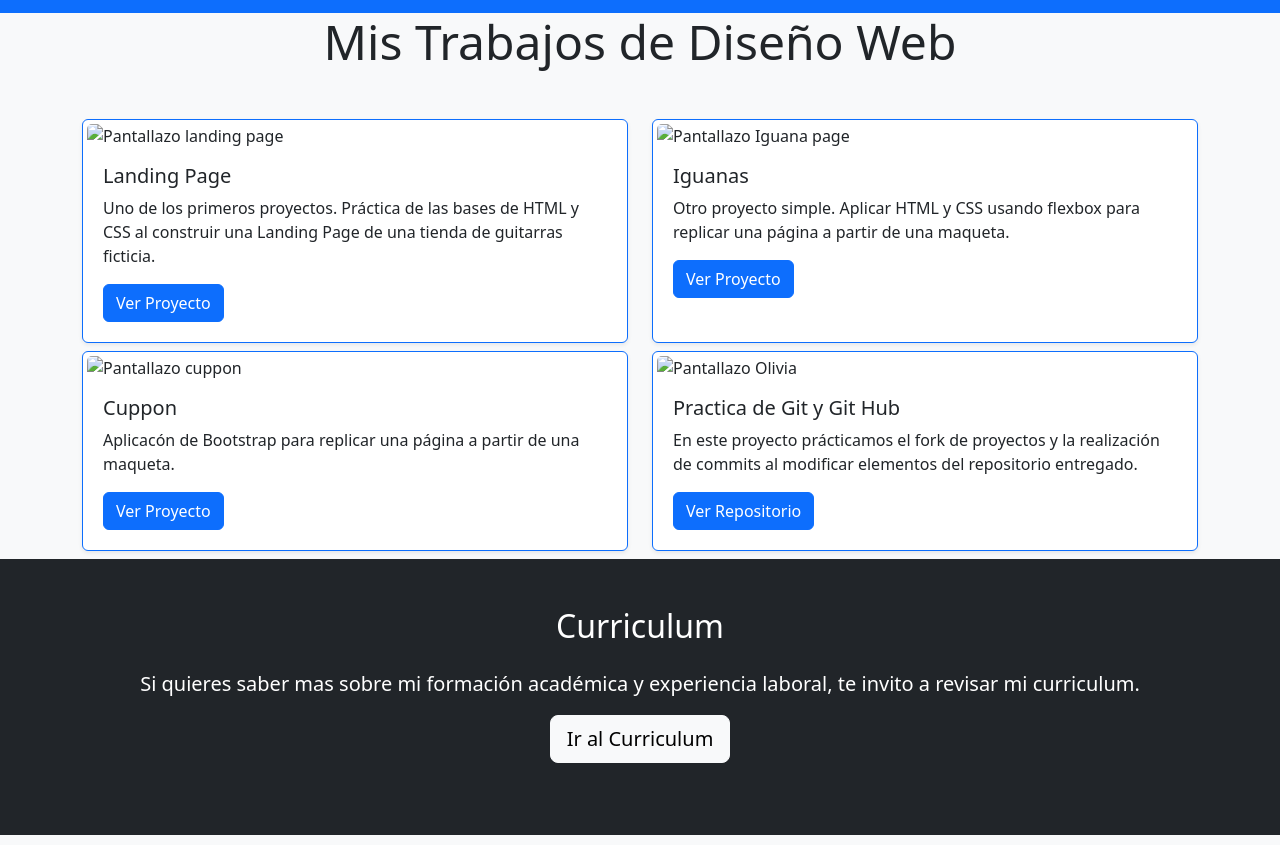
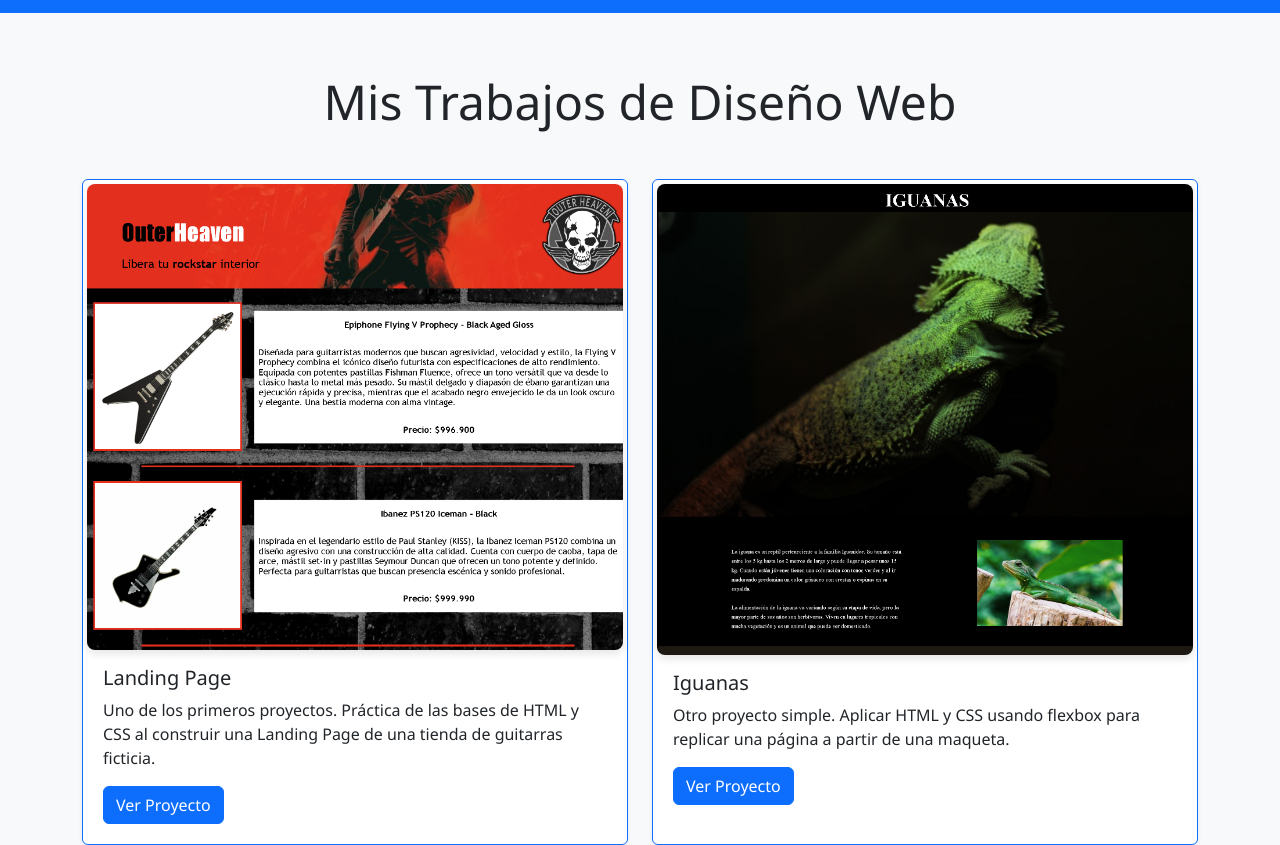
Before and after one commit to JohnnyP6/curriculum, a plain HTML site: page portafolio.html in a window 1280 px wide. Shown: the part 260-1105 px from the top of the page. Drawn offline with nearby package versions, Linux system fonts and the light colour scheme; the site is published under a folder, as on GitHub Pages, so addresses that start at the root find nothing.

Commit message:
Ajuste de rutas

```diff
--- a/portafolio.html
+++ b/portafolio.html
@@ -10,7 +10,7 @@
       integrity="sha384-QWTKZyjpPEjISv5WaRU9OFeRpok6YctnYmDr5pNlyT2bRjXh0JMhjY6hW+ALEwIH"
       crossorigin="anonymous"
     />
-    <link rel="stylesheet" href="/css/style.css" />
+    <link rel="stylesheet" href="css/style.css" />
   </head>
   <body>
     <nav class="navbar navbar-expand-lg navbar-light bg-light sticky-top">
@@ -59,7 +59,7 @@
           <div class="col-md-6 col-lg-6 portafolio-item mb-2">
             <div class="card h-100 shadow-sm border-primary p-1">
               <img
-                src="/assets/img/landing page.png"
+                src="assets/img/landing page.png"
                 class="card-img-top"
                 alt="Pantallazo landing page"
               />
@@ -83,7 +83,7 @@
           <div class="col-md-6 col-lg-6 portafolio-item mb-2">
             <div class="card h-100 shadow-sm border-primary p-1">
               <img
-                src="/assets/img/iguana.png"
+                src="assets/img/iguana.png"
                 class="card-img-top"
                 alt="Pantallazo Iguana page"
               />
@@ -106,7 +106,7 @@
           <div class="col-md-6 col-lg-6 portafolio-item mb-2">
             <div class="card h-100 shadow-sm border-primary p-1">
               <img
-                src="/assets/img/cuppon.png"
+                src="assets/img/cuppon.png"
                 class="card-img-top"
                 alt="Pantallazo cuppon"
               />
@@ -129,7 +129,7 @@
           <div class="col-md-6 col-lg-6 portafolio-item mb-2">
             <div class="card h-100 shadow-sm border-primary p-1">
               <img
-                src="/assets/img/olivia.png"
+                src="assets/img/olivia.png"
                 class="card-img-top"
                 alt="Pantallazo Olivia"
               />
@@ -160,7 +160,7 @@
           Si quieres saber mas sobre mi formación académica y experiencia
           laboral, te invito a revisar mi curriculum.
         </p>
-        <a href="/index.html" class="btn btn-light btn-lg" target="_blank"
+        <a href="index.html" class="btn btn-light btn-lg" target="_blank"
           >Ir al Curriculum</a
         >
         <div class="mt-4"></div>
```
